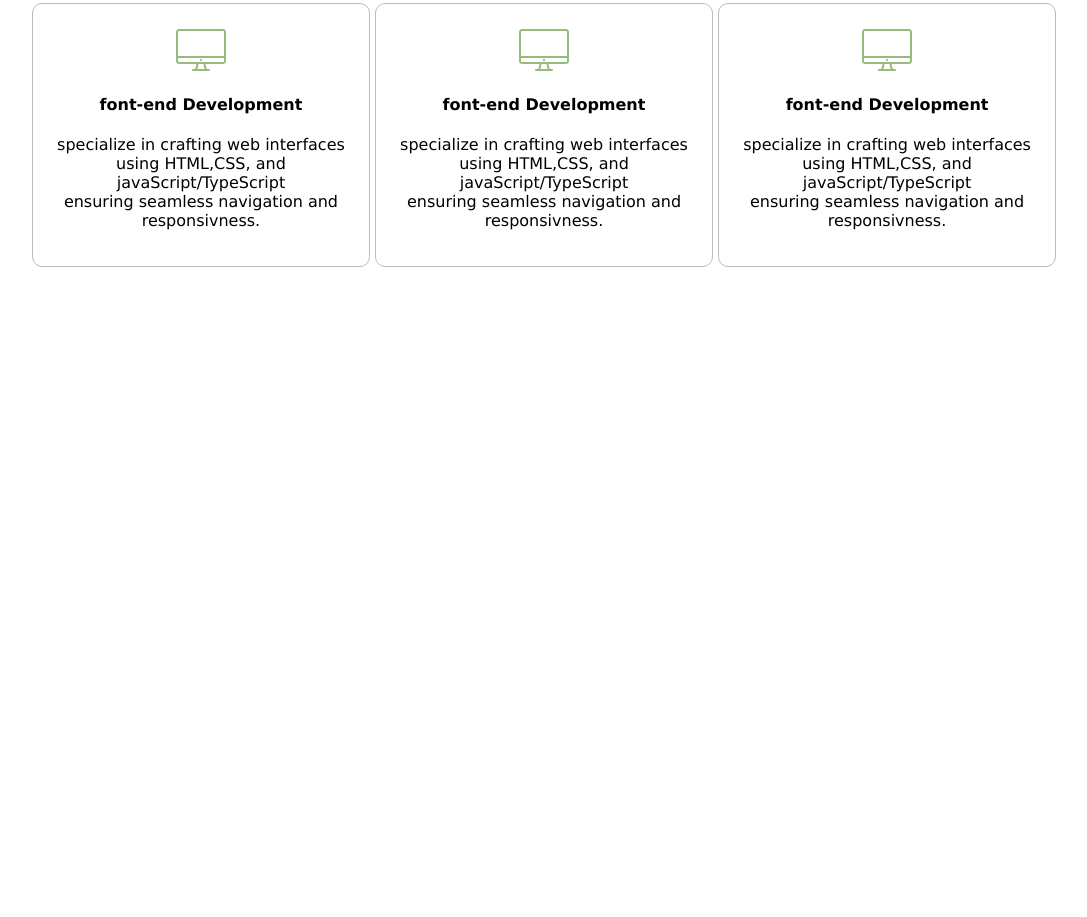
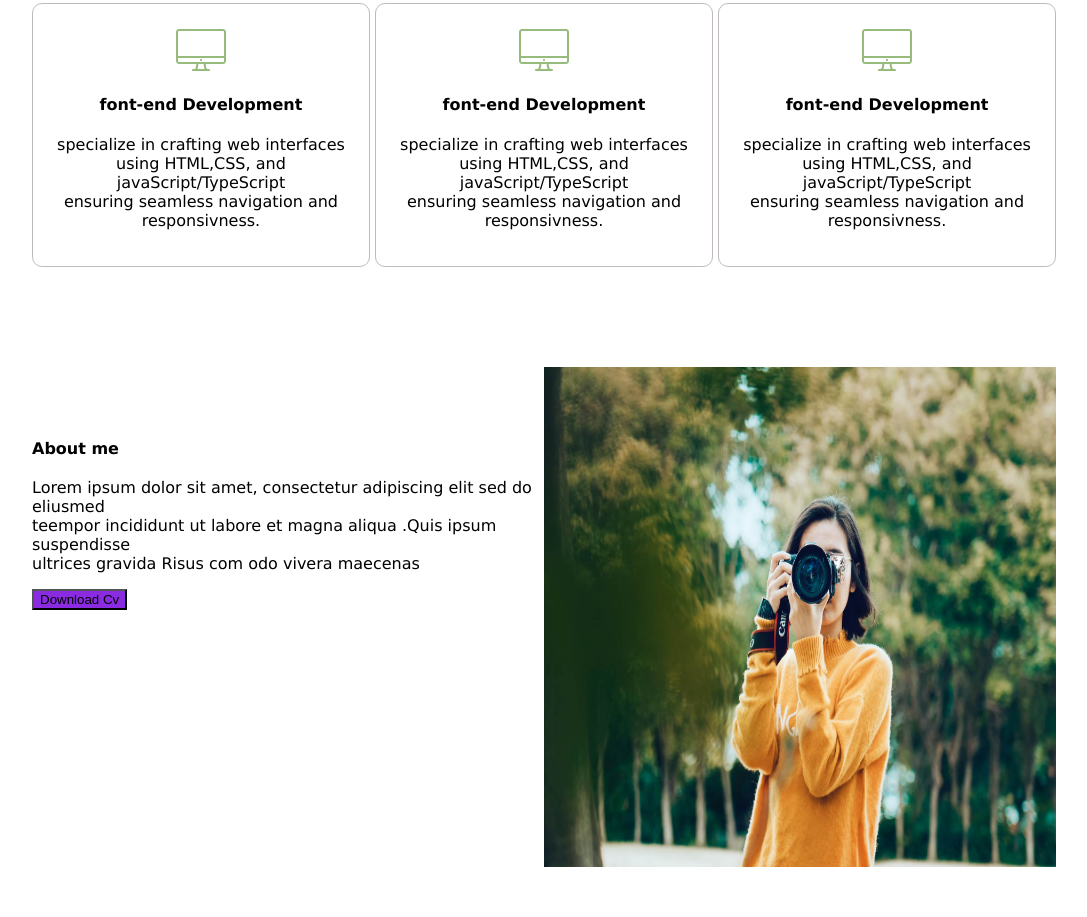
Before and after one commit to awwalo2022/html-css-pet-projects, a plain HTML site: page portfolio/index.html in a window 1280 px wide. Shown: the part 995-1912 px from the top of the page, without its empty margins (96-1183 px from the left). Before the commit the page ends 1312 px from the top, so only its background shows below. Drawn offline with Linux system fonts and the light colour scheme.

Commit message:
portfolio

```diff
--- a/portfolio/index.html
+++ b/portfolio/index.html
@@ -91,5 +91,32 @@
         </div>
       </div>
     </section>
+    <section class="about-section" id="about">
+      <div class="container">
+        <div class="about-display">
+          <div class="content about-items">
+            <h4>About me</h4>
+          <P>
+            Lorem ipsum dolor sit amet, consectetur adipiscing elit sed do eliusmed <br>teempor incididunt ut labore
+            et magna aliqua .Quis ipsum suspendisse
+            <br>ultrices gravida Risus com odo vivera maecenas
+
+          </P>
+          <button>Download Cv</button>
+
+           </div>
+           <div class="about-items image">
+            <img
+            src="./images/free-images.jpg"
+            alt="free-images"
+            width="100%"
+            height="500px"
+            >
+
+           </div>
+        </div>
+
+      </div>
+    </section>
   </body>
 </html>
--- a/portfolio/main.css
+++ b/portfolio/main.css
@@ -129,3 +129,39 @@ header .nav-item button {
 }
 
 /* Service styling end */
+/* About stylling start */
+.about-section {
+    background-color: #fff;
+   padding-top: 50px;
+   padding-bottom: 50px;
+
+}
+.about-section h4{
+    margin-bottom: 20px;
+}
+.about-section .about-display {
+    display: flex;
+    justify-content: space-between;
+    width: 100%;
+
+}
+.about-items {
+width: 50%;
+
+}
+
+.about-section .content {
+    padding-top: 50px;
+    padding-bottom: 50px;
+
+}
+
+
+.about-section .content button {
+    background-color: blueviolet;
+
+}
+.about-section .content button:hover {
+    background-color: rgb(80, 70, 164);
+
+}
```
Also changed, not shown: portfolio/images/free-images.jpg (added).
